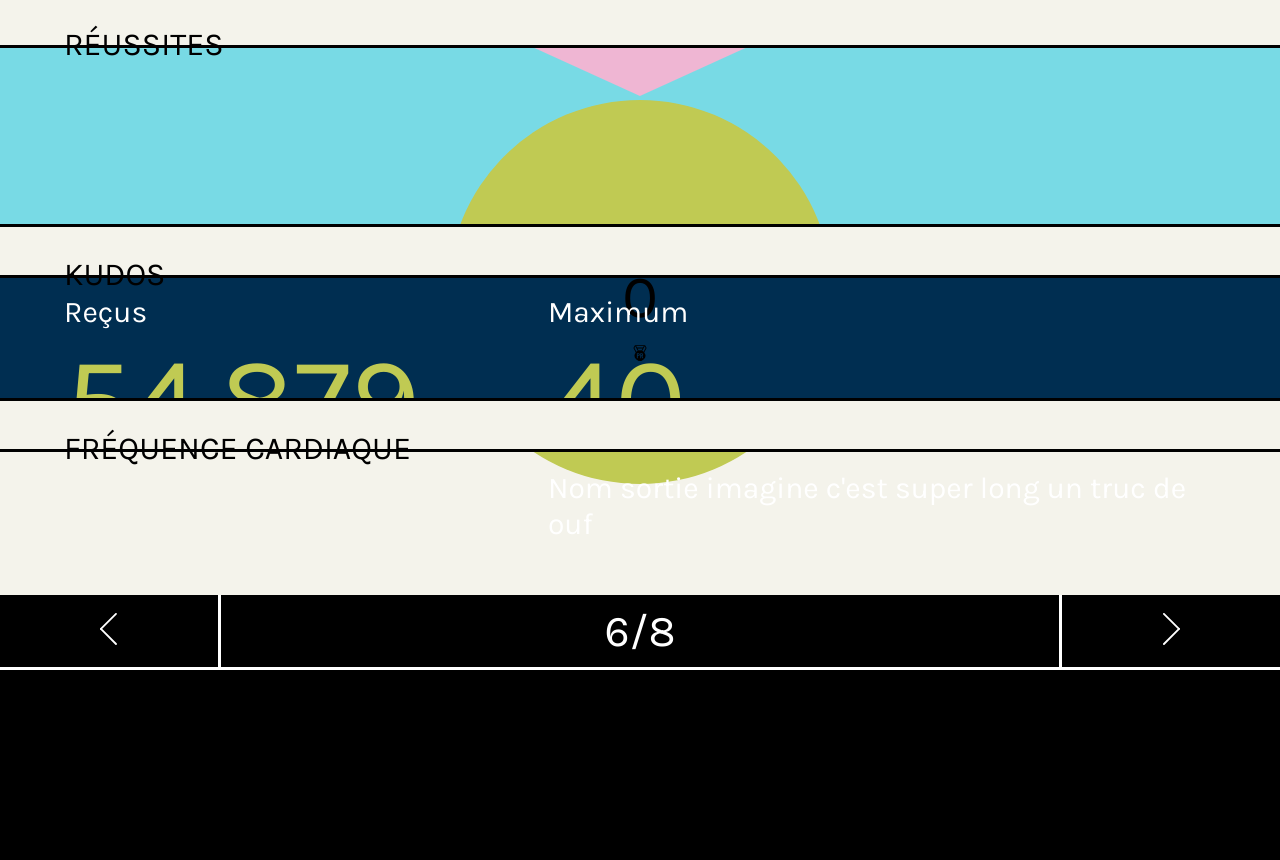
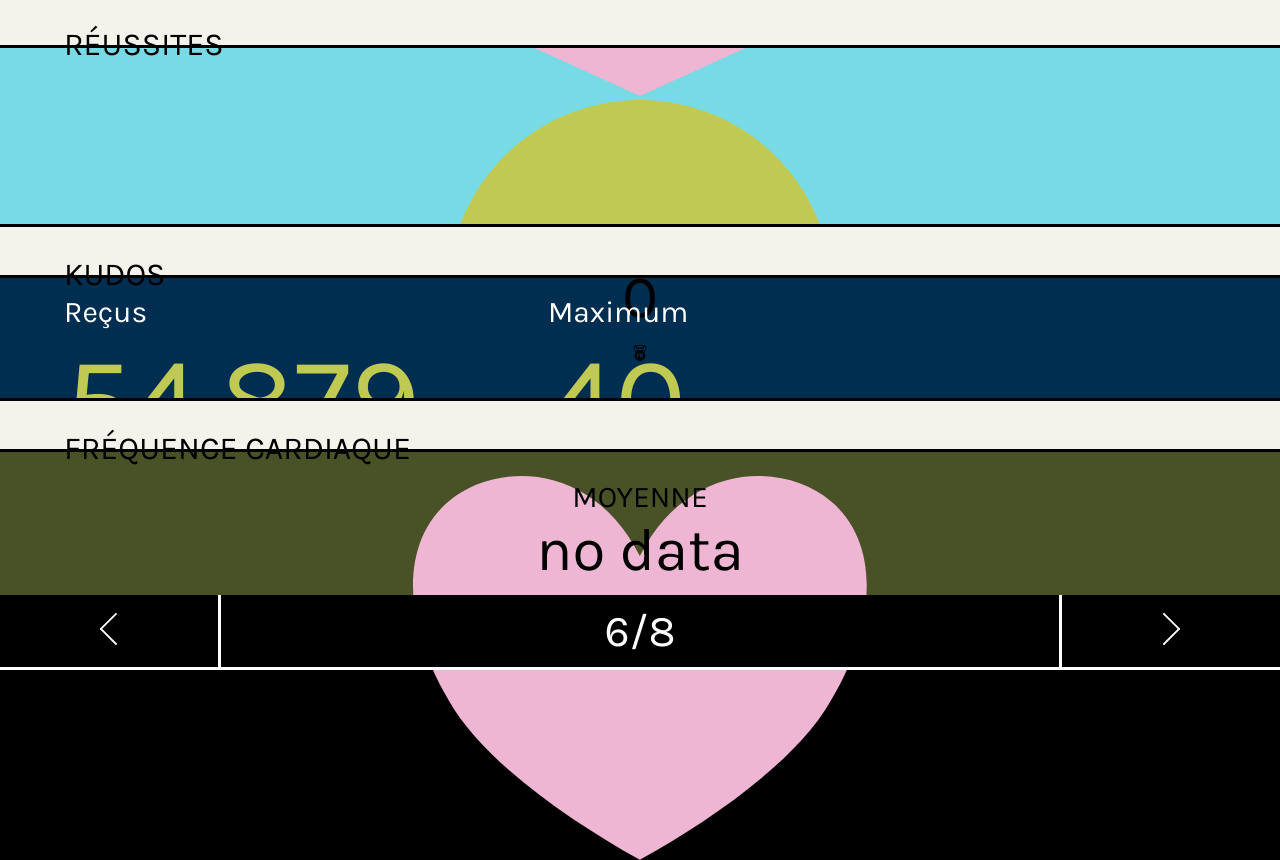
Before and after one commit to allan-cff/strava-free-year-in-sport, a website: page public/performances.html in a window 1280 px wide. Shown: the part 94-954 px from the top of the page. Before the commit the page ends 800 px from the top, so only its background shows below. Drawn offline with Linux system fonts and the light colour scheme.

Commit message:
fréquence cardiaque

```diff
--- a/public/css/performances.css
+++ b/public/css/performances.css
@@ -57,3 +57,33 @@ h2 {
     font-size : 30px;
     margin:0;
 }
+
+#fc {
+    background-color: #495227;
+    height:20vh;
+    display:flex;
+    flex-direction: column;
+    align-items:center;
+    justify-content: center;
+    position:relative;
+    color:black;
+}
+
+ #heart {
+    height : 30vw;
+    margin : 0 35vw;
+    position : absolute;
+    top : 3vh;
+    z-index:1;
+ }
+
+ #fc h2 {
+    position: relative;
+    z-index:10;
+    padding-left:0;
+ }
+
+ #fc p {
+    position: relative;
+    z-index : 10;
+ }
--- a/public/performances.html
+++ b/public/performances.html
@@ -48,6 +48,12 @@
             <h1>FRÉQUENCE CARDIAQUE</h1>
         </div>
 
+        <section id="fc">
+            <h2>MOYENNE</h2>
+            <p class="nombre-sm">no data</p>
+            <img src="./images/heart.svg" alt="Coeur" id="heart">
+        </section>
+
     </main>
 
     <footer>
```
Also changed, not shown: public/images/heart.svg (added).
